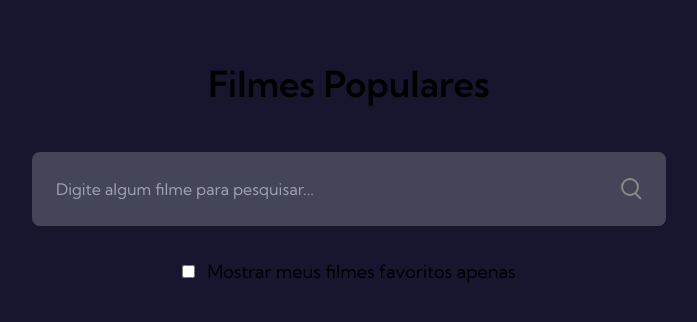
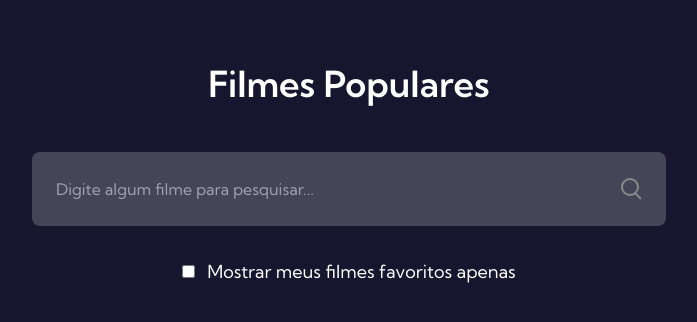
Before and after one commit to riandeoliveira/PopularMovies, a Next.js app: page / in a window 1280 px wide. Shown: the top 322 px of the page, without its empty margins (291-988 px from the left). Built offline with nearby package versions, Linux system fonts and the light colour scheme.

Commit message:
feat: change text color

```diff
--- a/src/components/FilterField.tsx
+++ b/src/components/FilterField.tsx
@@ -6,7 +6,7 @@ export const FilterField = (): JSX.Element => {
         id="toggle_movies"
         title="Mostrar filmes selecionados"
       />
-      <label htmlFor="toggle_movies" className="text-[18px]">
+      <label htmlFor="toggle_movies" className="text-[18px] text-white">
         Mostrar meus filmes favoritos apenas
       </label>
     </div>
--- a/src/components/Header.tsx
+++ b/src/components/Header.tsx
@@ -1,7 +1,9 @@
 export const Header = (): JSX.Element => {
   return (
     <header className="pt-16">
-      <h1 className="text-4xl font-semibold text-center">Filmes Populares</h1>
+      <h1 className="text-4xl font-semibold text-center text-white">
+        Filmes Populares
+      </h1>
     </header>
   );
 };
--- a/src/components/SearchField.tsx
+++ b/src/components/SearchField.tsx
@@ -7,7 +7,7 @@ export const SearchField = (): JSX.Element => {
         <input
           type="text"
           placeholder="Digite algum filme para pesquisar..."
-          className="bg-neutral-dark w-full outline-none"
+          className="bg-neutral-dark w-full outline-none text-white"
         />
         <button type="submit" title="Buscar filme">
           <SearchIcon />
```
